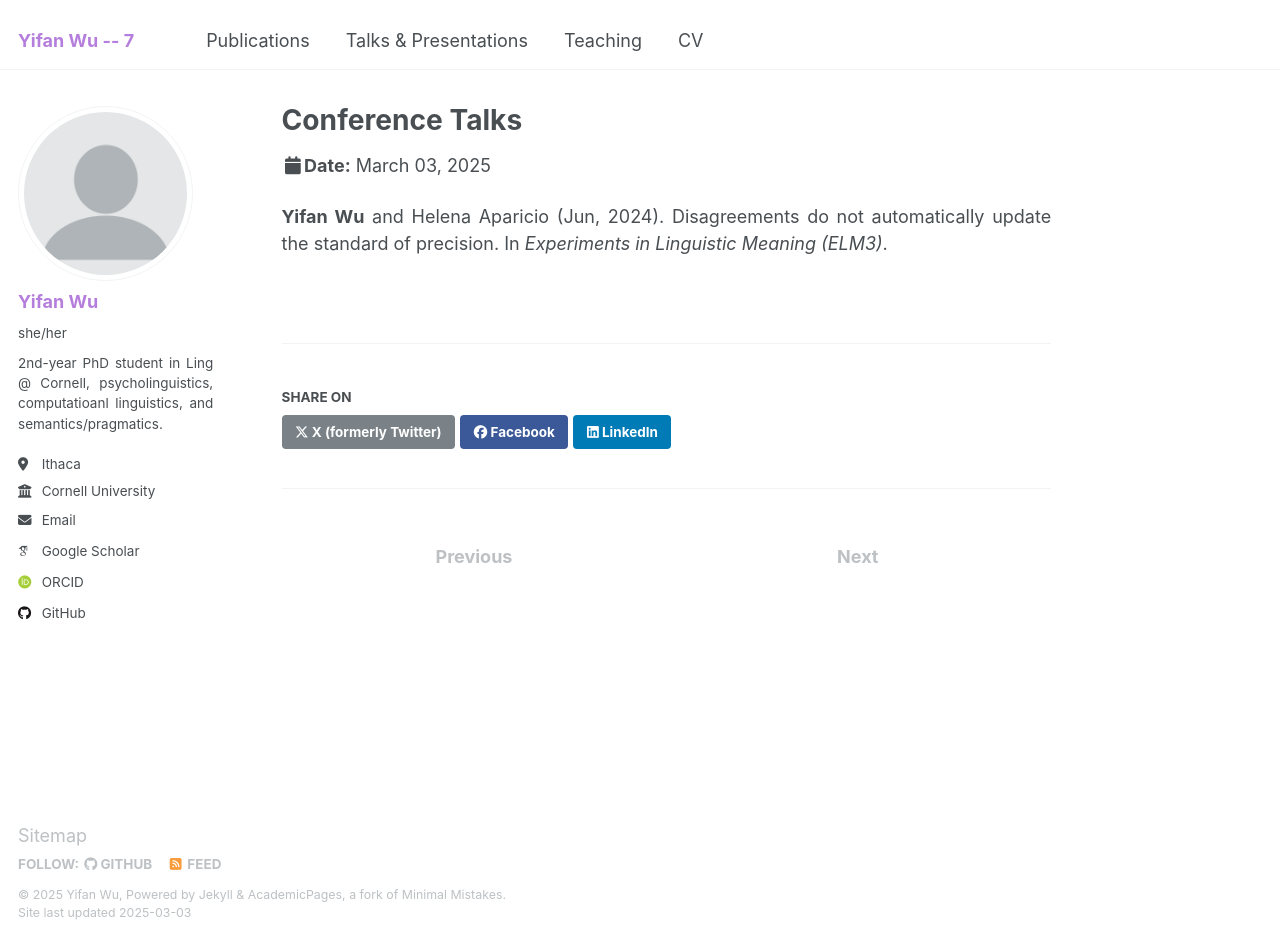
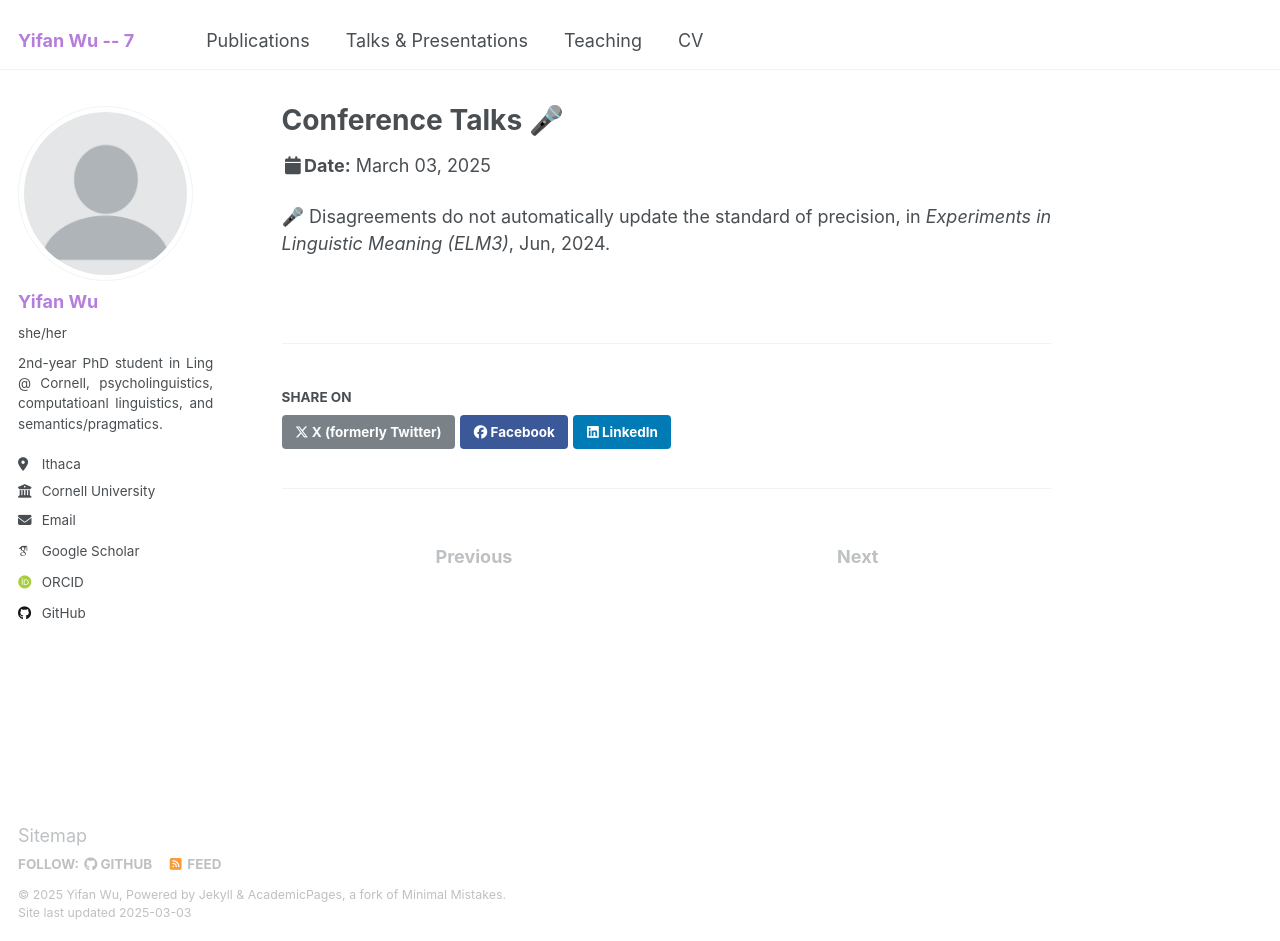
Before and after one commit to lynn-yifanwu-ling/lynn-yifanwu-ling.github.io, a Jekyll site: the page built from _talks/elm2024-talk.md, in a window 1280 px wide and 941 px high. Built offline with Jekyll 4.4.1, drawn with Linux system fonts in a browser that asks for light colours; emoji names are drawn with the system emoji font; some web fonts are replaced.

Commit message:
Update elm2024-talk.md

```diff
--- a/_talks/elm2024-talk.md
+++ b/_talks/elm2024-talk.md
@@ -1,8 +1,8 @@
 ---
-title: "Conference Talks"
+title: "Conference Talks :microphone:"
 collection: talks
 type: "Talk"
 permalink: /talks/conference_talks
 ---
 
-**Yifan Wu** and Helena Aparicio (Jun, 2024). Disagreements do not automatically update the standard of precision. In *Experiments in Linguistic Meaning (ELM3)*.
+:microphone: Disagreements do not automatically update the standard of precision, in *Experiments in Linguistic Meaning (ELM3)*, Jun, 2024.
```
